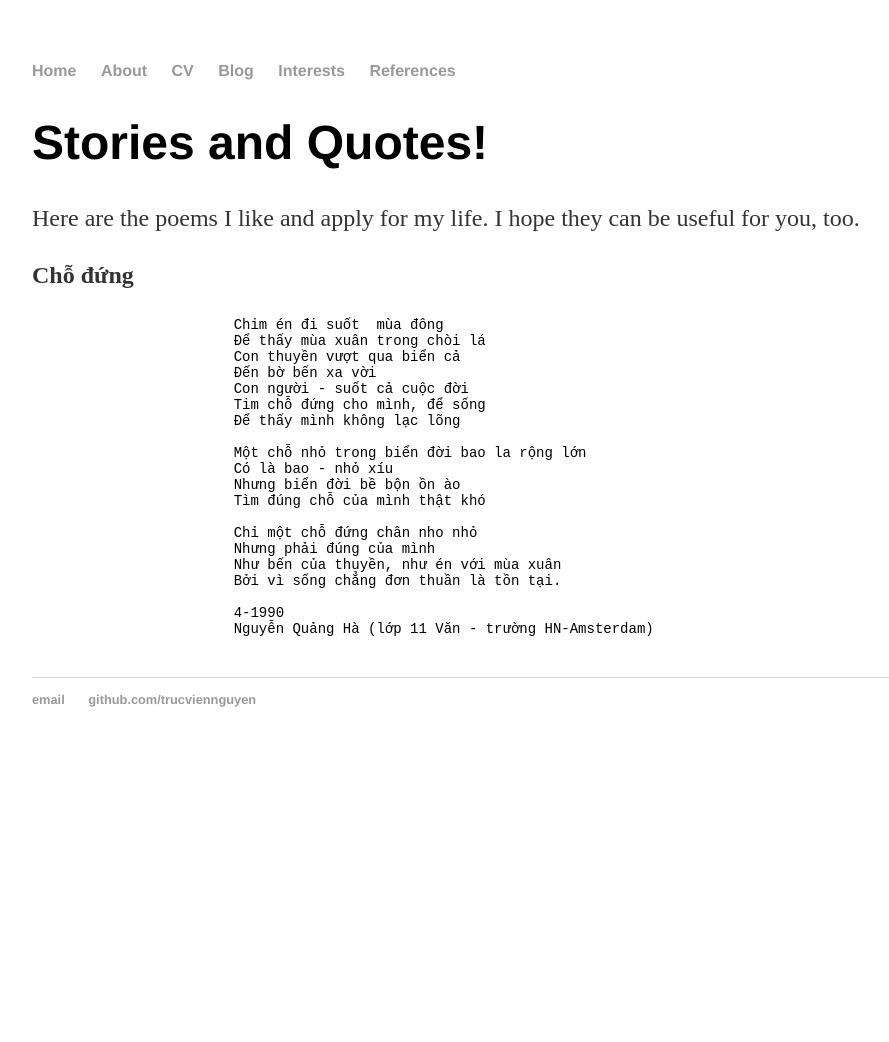
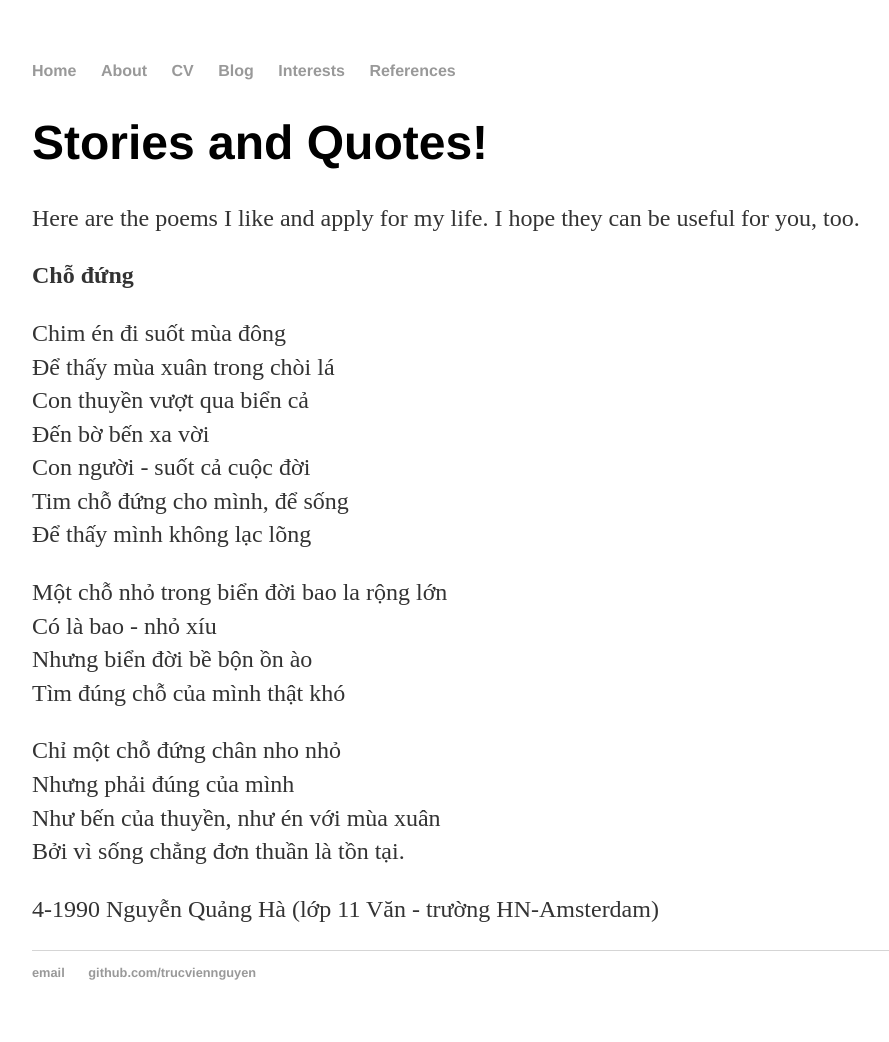
Before and after one commit to trucviennguyen/trucviennguyen.github.io, a Jekyll site: the page built from interests/poems/index.html, in a window 1280 px wide. Shown: the whole page, without its empty margins (160-1049 px from the left). Built offline with Jekyll 4.4.1, drawn with Linux system fonts in a browser that asks for light colours; before the commit the page ends 900 px from its top, so only the background shows below that.

Commit message:
Updating poems.

```diff
--- a/interests/poems/index.html
+++ b/interests/poems/index.html
@@ -7,30 +7,35 @@ title: Some references
 	<h1>Stories and Quotes!</h1>
 	<p align = "justify">Here are the poems I like and apply for my life. I hope they can be useful for you, too.</p>
 
+
+	<p align = "justify"><strong>Chỗ đứng</strong><br></p>
 	<p align = "justify">
-		<strong>Chỗ đứng</strong><br>
-			<pre style="font-size: 14px">
-			Chim én đi suốt  mùa đông
-			Để thấy mùa xuân trong chòi lá
-			Con thuyền vượt qua biển cả
-			Đến bờ bến xa vời
-			Con người &#45; suốt cả cuộc đời
-			Tim chỗ đứng cho mình, để sống
+			Chim én đi suốt  mùa đông<br>
+			Để thấy mùa xuân trong chòi lá<br>
+			Con thuyền vượt qua biển cả<br>
+			Đến bờ bến xa vời<br>
+			Con người &#45; suốt cả cuộc đời<br>
+			Tim chỗ đứng cho mình, để sống<br>
 			Để thấy mình không lạc lõng
+	</p>
 
-			Một chỗ nhỏ trong biển đời bao la rộng lớn
-			Có là bao &#45; nhỏ xíu
-			Nhưng biển đời bề bộn ồn ào
-			Tìm đúng chỗ của mình thật khó
+	<p align = "justify">
+			Một chỗ nhỏ trong biển đời bao la rộng lớn<br>
+			Có là bao &#45; nhỏ xíu<br>
+			Nhưng biển đời bề bộn ồn ào<br>
+			Tìm đúng chỗ của mình thật khó<br>
+	</p>
 
-			Chỉ một chỗ đứng chân nho nhỏ
-			Nhưng phải đúng của mình
-			Như bến của thuyền, như én với mùa xuân
+	<p align = "justify">
+			Chỉ một chỗ đứng chân nho nhỏ<br>
+			Nhưng phải đúng của mình<br>
+			Như bến của thuyền, như én với mùa xuân<br>
 			Bởi vì sống chẳng đơn thuần là tồn tại.
+	</p>
 
+	<p align = "justify">
 			4&#45;1990
 			Nguyễn Quảng Hà (lớp 11 Văn - trường HN-Amsterdam)
-			</pre>
 	</p>
 
 	<!--
```
